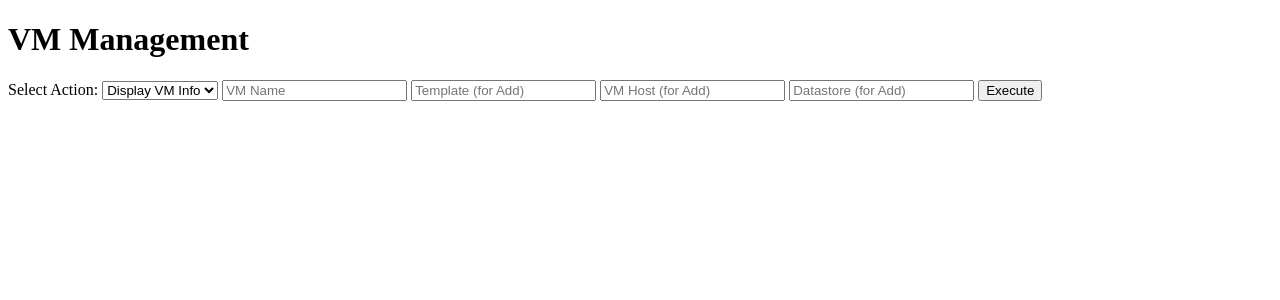
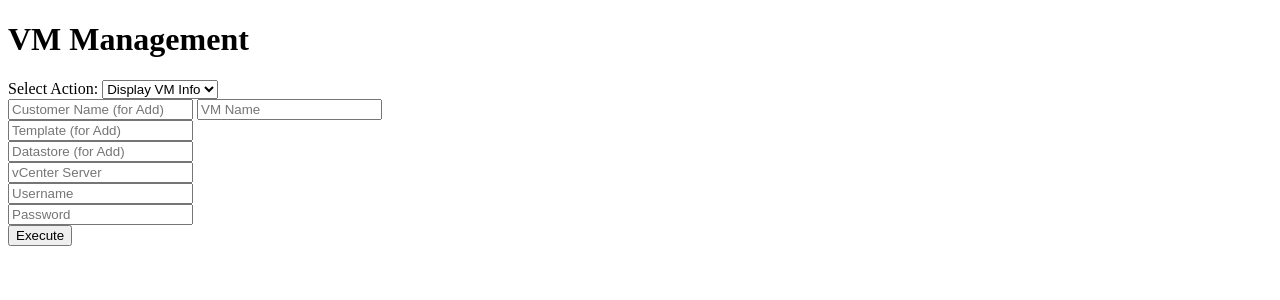
Before and after one commit to Regis-Loyaute/4VIRT, a Flask app: page / in a window 1280 px wide. Shown: the top 300 px of the page. Run offline with Flask 3, Linux system fonts and the light colour scheme.

Commit message:
web interface credentials

```diff
--- a/powershell/app.py
+++ b/powershell/app.py
@@ -5,34 +5,45 @@ app = Flask(__name__)
 
 @app.route('/')
 def home():
+    # Renders the home page that includes the form for user inputs
     return render_template('index.html')
 
 @app.route('/execute', methods=['POST'])
 def execute():
+    # Collect action type and parameters from the form
     action = request.form['action']
     vm_name = request.form.get('vmName', '')
     template = request.form.get('template', '')
     vm_host = request.form.get('vmHost', '')
     datastore = request.form.get('datastore', '')
+    vc_server = request.form.get('vcServer', '')
+    username = request.form.get('username', '')
+    password = request.form.get('password', '')
+    customer_name = request.form.get('customerName', '')
 
     # The path to your PowerShell script
     ps_script_path = ".\\api.ps1"
 
-    # Define the PowerShell command to dot-source your script and call its function
+    # Construct PowerShell command based on the action selected
     if action == 'display':
-        ps_command = f". '{ps_script_path}'; Get-VMInfo -vmName '{vm_name}'"
+        ps_command = (f". '{ps_script_path}' -vcServer '{vc_server}' -username '{username}' -password '{password}'; "
+                      f"Get-VMInfo -vmName '{vm_name}'")
     elif action == 'delete':
-        ps_command = f". '{ps_script_path}'; Remove-SelectedVM -vmName '{vm_name}'"
+        ps_command = (f". '{ps_script_path}' -vcServer '{vc_server}' -username '{username}' -password '{password}'; "
+                      f"Remove-SelectedVM -vmName '{vm_name}'")
     elif action == 'restart':
-        ps_command = f". '{ps_script_path}'; Restart-SelectedVM -vmName '{vm_name}'"
+        ps_command = (f". '{ps_script_path}' -vcServer '{vc_server}' -username '{username}' -password '{password}'; "
+                      f"Restart-SelectedVM -vmName '{vm_name}'")
     elif action == 'add':
-        ps_command = f". '{ps_script_path}'; Add-NewVM -vmName '{vm_name}' -template '{template}' -vmHost '{vm_host}' -datastore '{datastore}'"
+        ps_command = (f". '{ps_script_path}' -vcServer '{vc_server}' -username '{username}' -password '{password}'; "
+                      f"Add-NewVM -customerName '{customer_name}' -vmName '{vm_name}' -template '{template}' "
+                      f"-vmHost '{vm_host}' -datastore '{datastore}'")
     else:
         return "Invalid action"
 
     # Execute the PowerShell command
     process = subprocess.run(["powershell", "-Command", ps_command], capture_output=True, text=True)
-    output = process.stdout or "Failed to execute command"
+    output = process.stdout or process.stderr or "Failed to execute command"
     return f"<pre>{output}</pre>"
 
 if __name__ == '__main__':
--- a/powershell/templates/index.html
+++ b/powershell/templates/index.html
@@ -13,11 +13,15 @@
             <option value="delete">Delete VM</option>
             <option value="restart">Restart VM</option>
             <option value="add">Add VM</option>
-        </select>
-        <input type="text" name="vmName" placeholder="VM Name">
-        <input type="text" name="template" placeholder="Template (for Add)">
-        <input type="text" name="vmHost" placeholder="VM Host (for Add)">
-        <input type="text" name="datastore" placeholder="Datastore (for Add)">
+        </select><br>
+        <input type="text" name="customerName" placeholder="Customer Name (for Add)">
+        <input type="text" name="vmName" placeholder="VM Name"><br>
+        <input type="text" name="template" placeholder="Template (for Add)"><br>
+        <input type="text" name="datastore" placeholder="Datastore (for Add)"><br>
+        <!-- Additional fields for vCenter credentials -->
+        <input type="text" name="vcServer" placeholder="vCenter Server"><br>
+        <input type="text" name="username" placeholder="Username"><br>
+        <input type="password" name="password" placeholder="Password"><br>
         <button type="submit">Execute</button>
     </form>
 </body>
```
Also changed, not shown: 1 other file.
